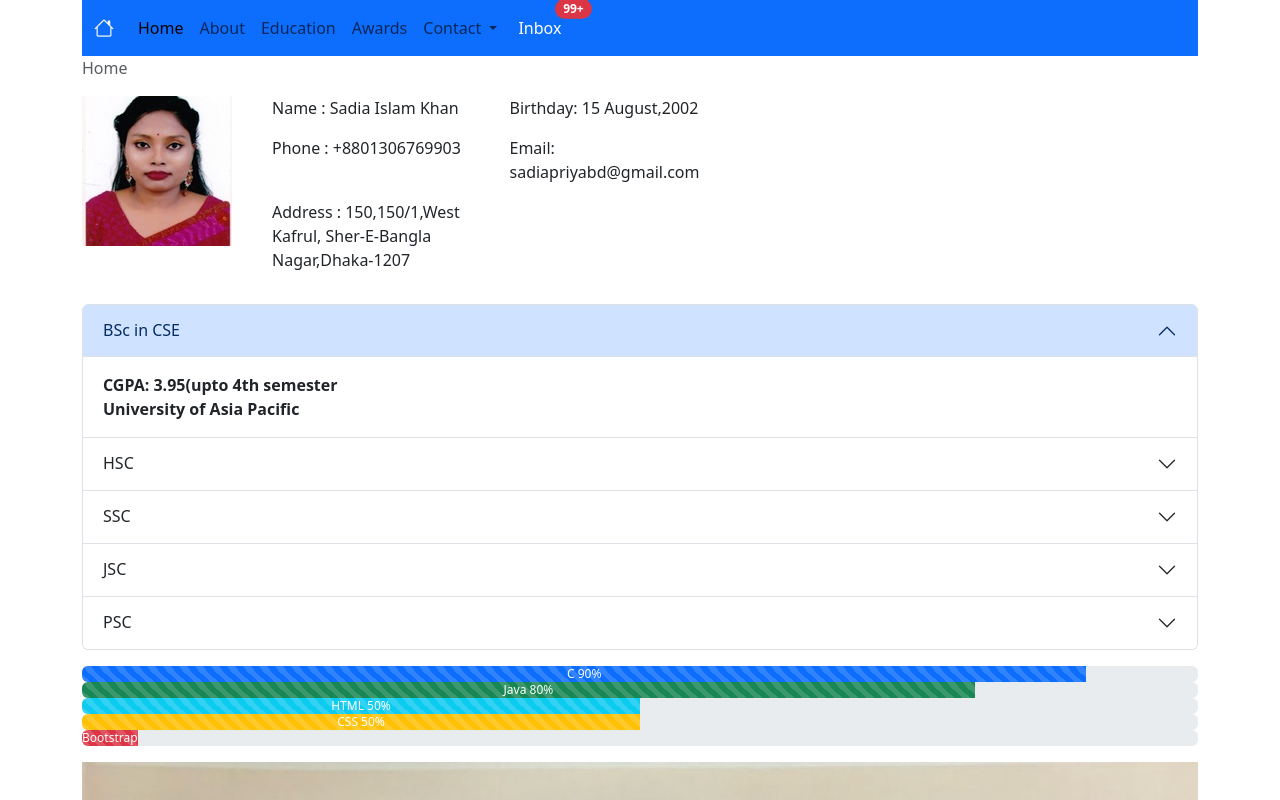
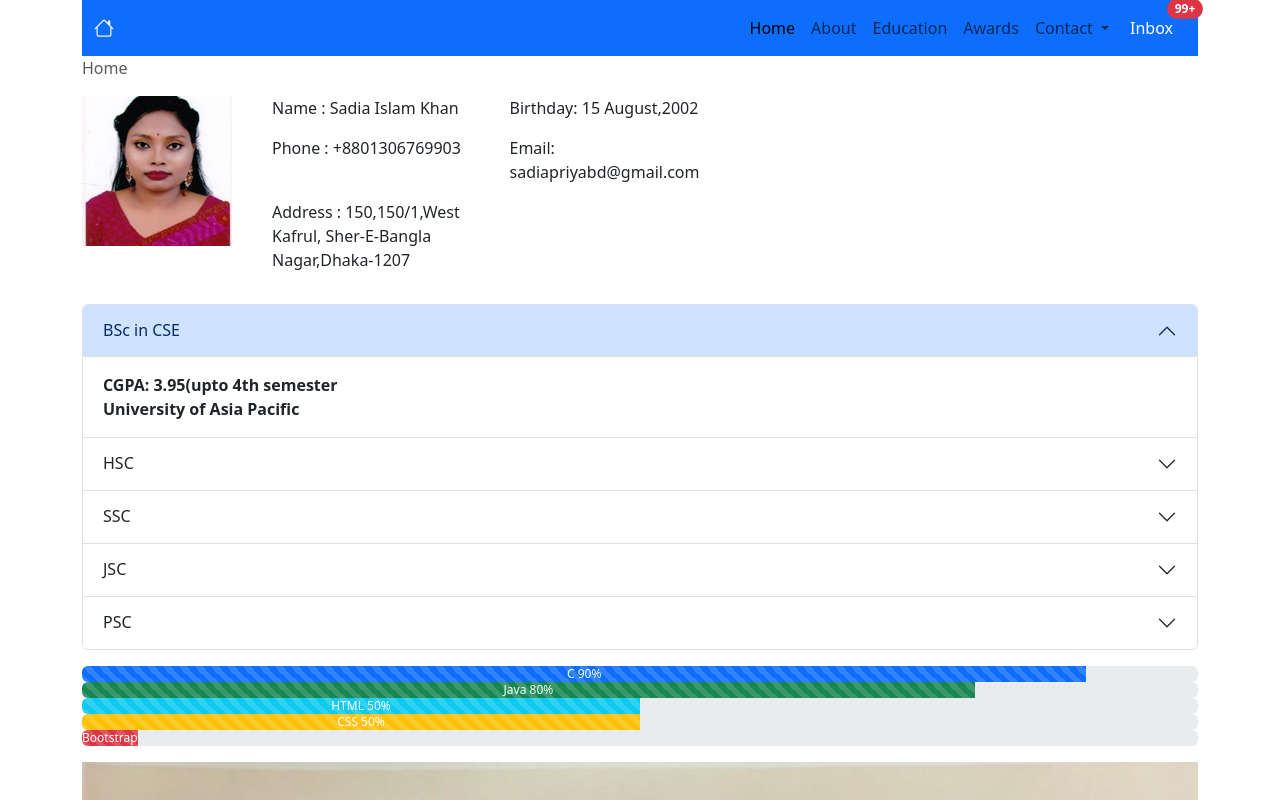
Before and after one commit to Sadia-Priya/bootcomp, a plain HTML site: page index.html in a window 1280 px wide. Shown: the top 800 px of the page. Drawn offline with Linux system fonts and the light colour scheme; a script that the page names is missing.

Commit message:
Update index.html

```diff
--- a/index.html
+++ b/index.html
@@ -18,7 +18,7 @@
 </head>
 <body>
 
-	<div class="container">
+<!-- 	<div class="container">
 		<nav class="navbar navbar-expand-lg bg-primary w-100">
 			<div class="container">
 				<a class="navbar-brand white" href="index.html">
@@ -29,6 +29,62 @@
 				</button>
 				<div class="collapse navbar-collapse" id="navbarScroll">
 					<ul class="navbar-nav me-auto my-2 my-lg-0 navbar-nav-scroll" style="--bs-scroll-height: 100px;">
+						<li class="nav-item">
+							<a class="nav-link active" aria-current="page" href="index.html">Home</a>
+						</li>
+						<li class="nav-item">
+							<a class="nav-link" href="about.html">About</a>
+						</li>
+
+          		<li class="nav-item">
+          			<a class="nav-link " href="education.html">Education</a>
+        		</li>
+        		<li class="nav-item">
+          			<a class="nav-link " href="awards.html">Awards</a>
+        		</li>
+        		<li class="nav-item dropdown"> -->
+<!-- 							<a class="nav-link dropdown-toggle" href="contact.html" role="button" data-bs-toggle="dropdown" aria-expanded="false">Contact
+							</a>
+							<ul class="dropdown-menu">
+            			<li><a class="dropdown-item" href="https://www.facebook.com/SadiaPriya.01/" target="_blank">Facebook</a></li>
+           				<li><a class="dropdown-item" href="https://x.com/SadiaPriya001">Twitter</a></li>
+           				<li><a class="dropdown-item" href="https://www.youtube.com/@SadiaPriya001">Youtube</a></li>
+           				<li><a class="dropdown-item" href="https://github.com/Sadia-Priya">Github</a></li>
+          			</ul>
+          		</li>
+          		<button type="button" class="btn btn-primary position-relative">
+  Inbox
+  <span class="position-absolute top-0 start-100 translate-middle badge rounded-pill bg-danger">
+    99+
+    <span class="visually-hidden">unread messages</span>
+  </span>
+</button>
+        	</ul> -->
+
+        	<!-- <form class="d-flex" role="search">
+        		<input class="form-control me-2" type="search" placeholder="Search" aria-label="Search">
+        		<button class="btn btn-outline-success" type="submit">Search</button>
+        	</form> -->
+<!--         </div>
+    </div>
+</nav>
+<nav aria-label="breadcrumb">
+  <ol class="breadcrumb">
+    <li class="breadcrumb-item active" aria-current="page">Home</li>
+  </ol>
+</nav>
+</div> -->
+	<div class="container">
+		<nav class="navbar navbar-expand-lg bg-primary w-100">
+			<div class="container">
+				<a class="navbar-brand white" href="index.html">
+					<i class="bi bi-house"></i>
+				</a>
+				<button class="navbar-toggler" type="button" data-bs-toggle="collapse" data-bs-target="#navbarScroll" aria-controls="navbarScroll" aria-expanded="false" aria-label="Toggle navigation">
+					<span class="navbar-toggler-icon"></span>
+				</button>
+				<div class="collapse navbar-collapse" id="navbar_s">
+					<ul class="navbar-nav ms-auto mb-2 mb-lg-0" style="--bs-scroll-height: 100px;">
 						<li class="nav-item">
 							<a class="nav-link active" aria-current="page" href="index.html">Home</a>
 						</li>
@@ -74,6 +130,7 @@
   </ol>
 </nav>
 </div>
+
 
 
 
```
